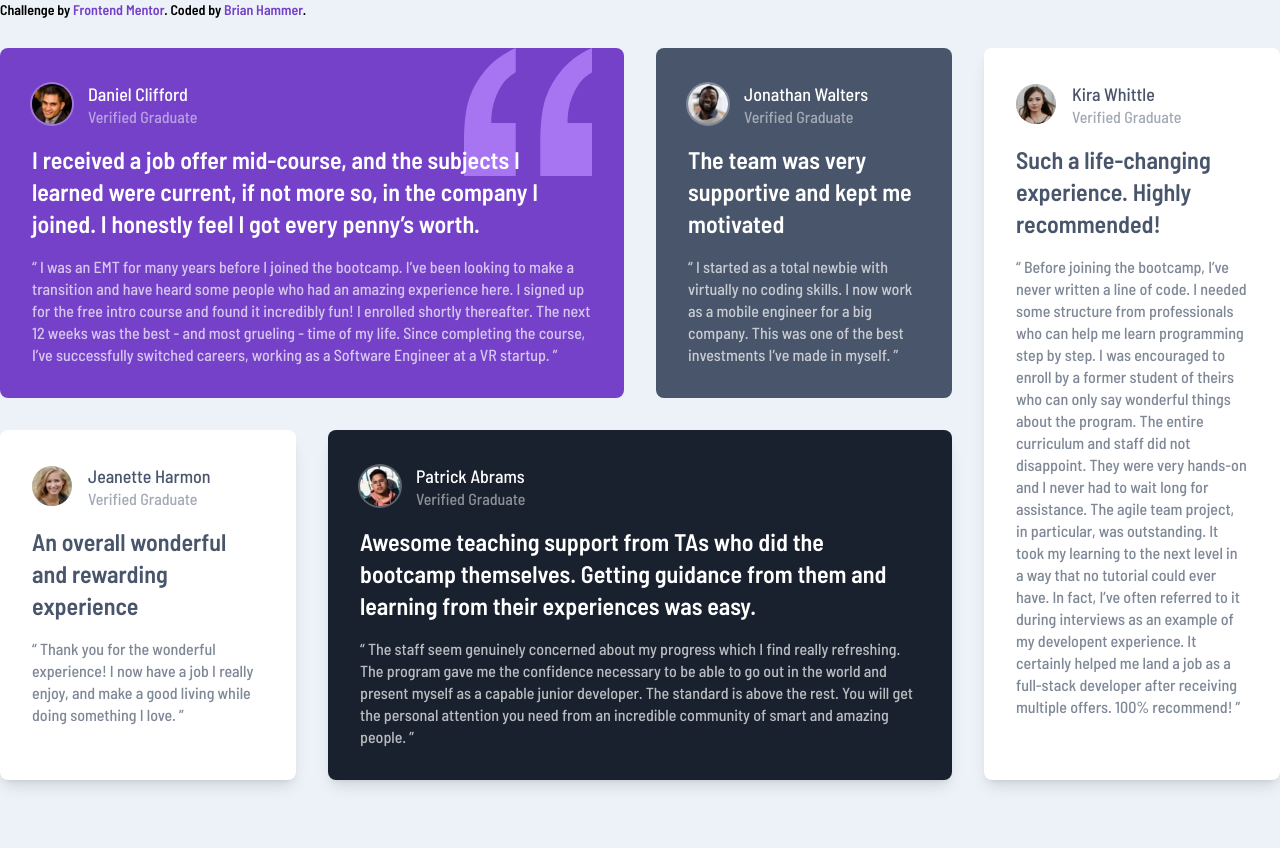
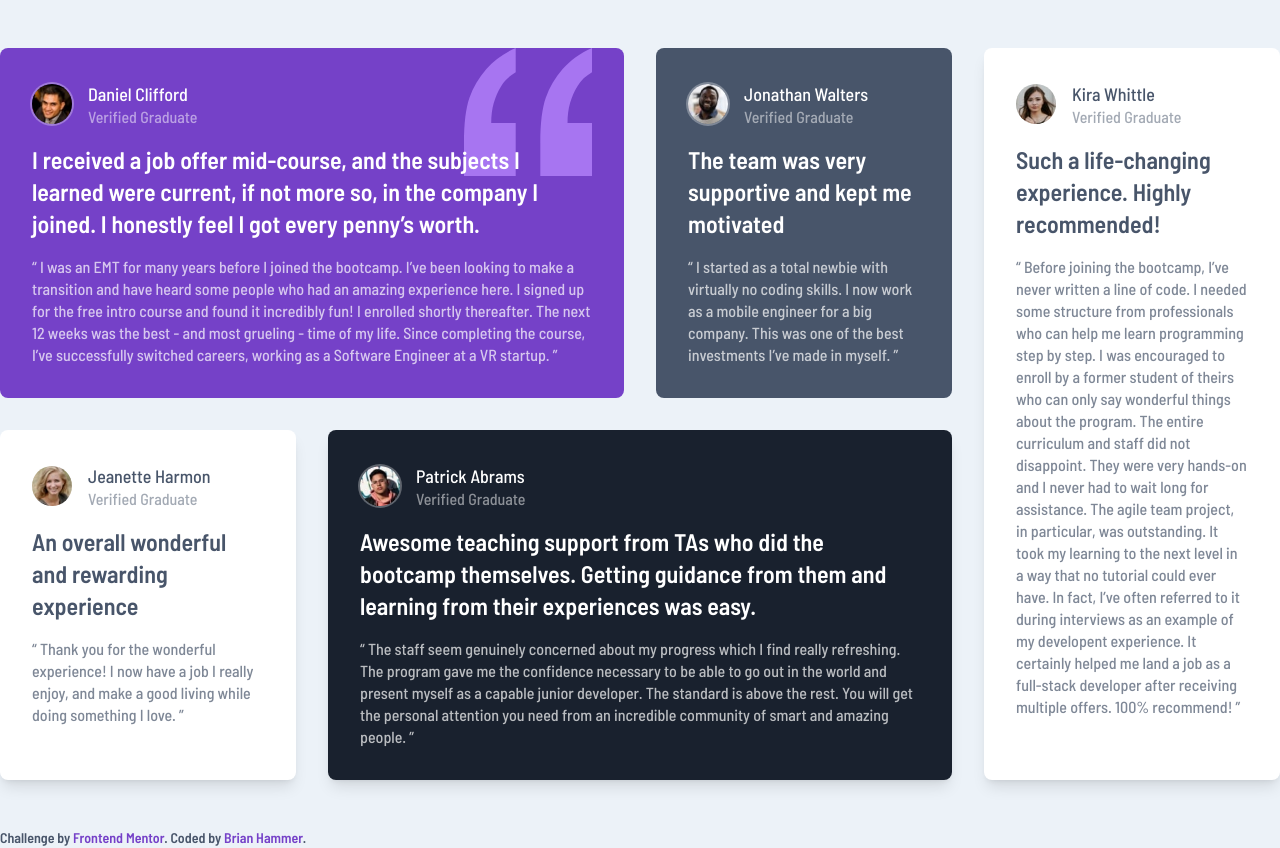
Before and after one commit to BrianHammer/testimonials-grid, a website: page index.html in a window 1280 px wide. Drawn offline with Linux system fonts and the light colour scheme.

Commit message:
Updated the style and position of the attribution

```diff
--- a/index.html
+++ b/index.html
@@ -31,7 +31,9 @@
     <div
       class="w-full min-h-screen flex justify-center items-center text-white py-12"
     >
-      <main class="container grid grid-cols-4 grid-rows-2 gap-8 lg:w-full lg:h-full">
+      <main
+        class="container grid grid-cols-4 grid-rows-2 gap-8 lg:w-full lg:h-full"
+      >
         <!-- Card One -->
         <section
           class="col-span-4 lg:col-span-2 lg:row-span-1 p-8 bg-moderate-violet rounded-lg space-y-4 bg-no-repeat bg-[right_2rem_top] bg-[length:8rem_8rem]"
@@ -199,7 +201,9 @@
       </main>
     </div>
 
-    <div class="absolute top-0 left-0 font-semi-bold text-sm">
+    <div
+      class="absolute bottom-0 left-0 font-semi-bold text-sm text-very-dark-grayish-blue"
+    >
       Challenge by
       <a
         class="text-moderate-violet hover:underline"
```
